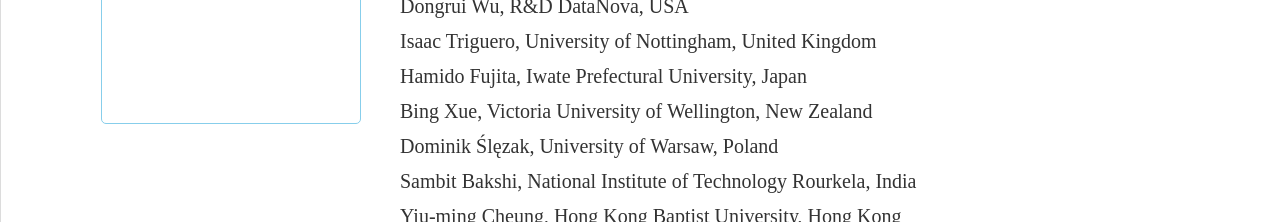
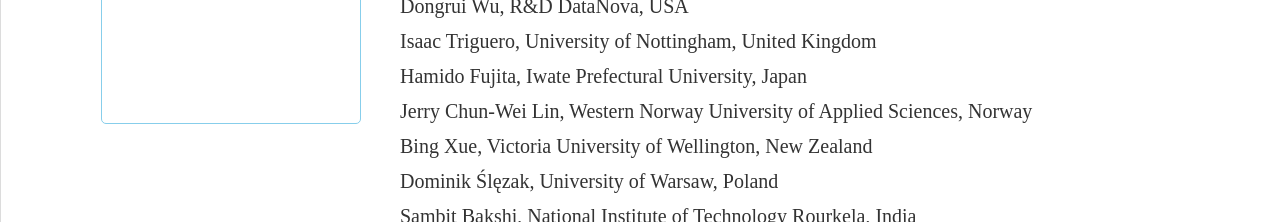
Before and after one commit to weipingding98/gdmbd_tf.github.io, a plain HTML site: page tfc.html in a window 1280 px wide. Shown: the part 578-800 px from the top of the page. Drawn offline with Linux system fonts and the light colour scheme.

Commit message:
Update tfc.html

```diff
--- a/tfc.html
+++ b/tfc.html
@@ -121,6 +121,7 @@
             <p>Dongrui Wu, R&D DataNova, USA</p>
             <p>Isaac Triguero, University of Nottingham, United Kingdom</p>
             <p>Hamido Fujita, Iwate Prefectural University, Japan</p>
+            <p>Jerry Chun-Wei Lin, Western Norway University of Applied Sciences, Norway</p>
             <p>Bing Xue, Victoria University of Wellington, New Zealand</p>
             <p>Dominik Ślęzak, University of Warsaw, Poland</p>
             <p>Sambit Bakshi, National Institute of Technology Rourkela, India</p>
```
